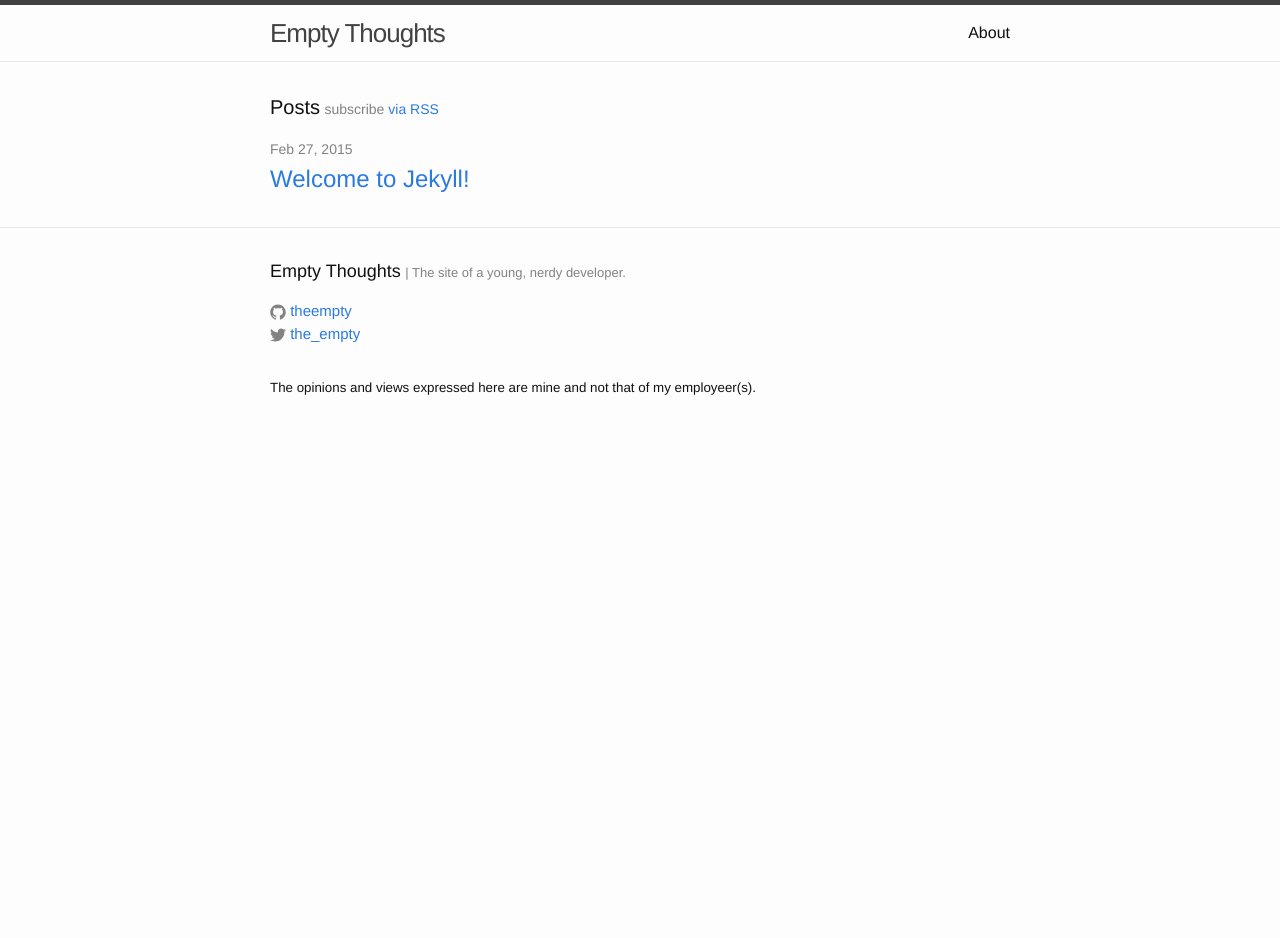
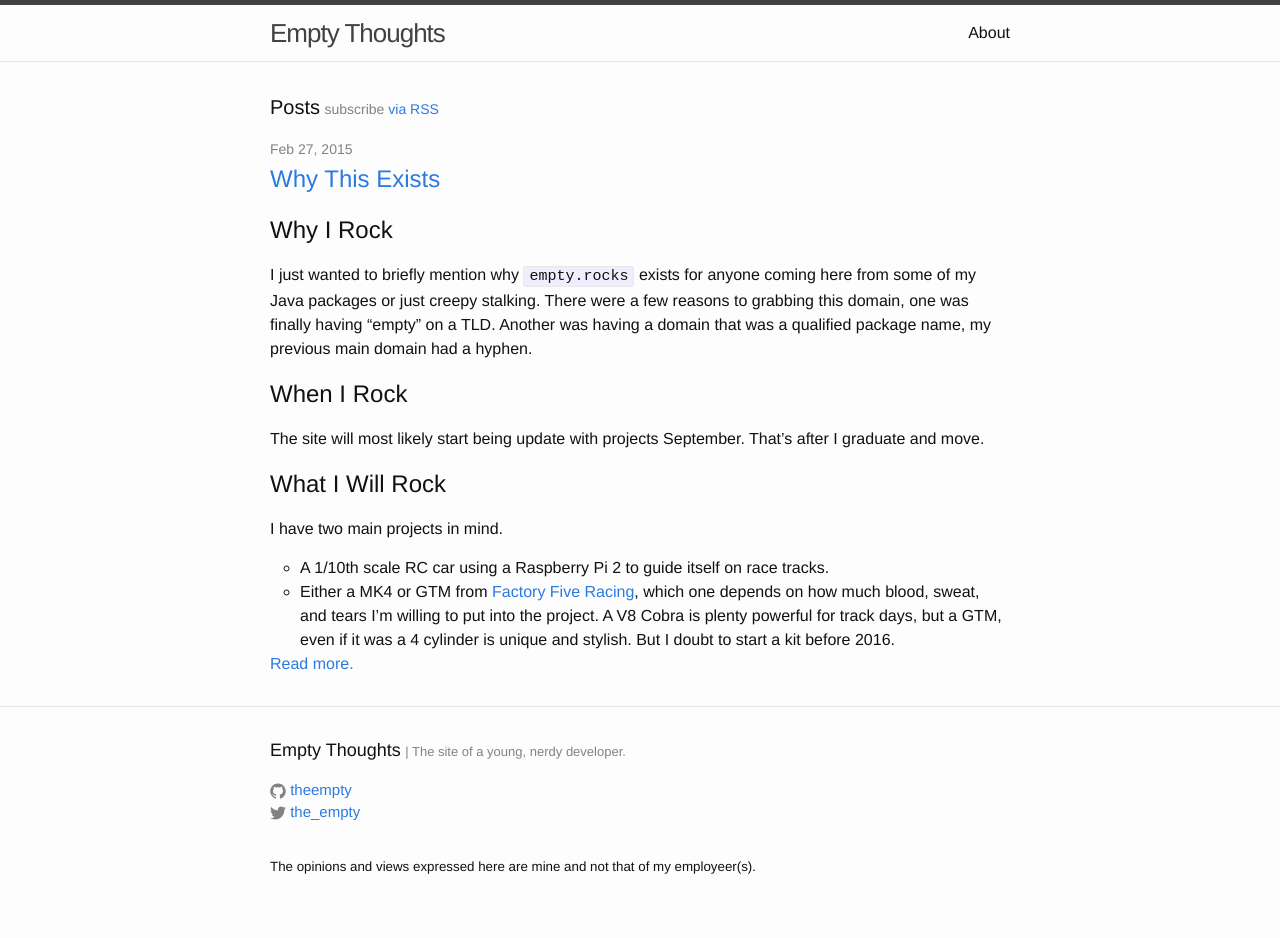
Before and after one commit to TheEmpty/theempty.github.io, a Jekyll site: the page built from index.html, in a window 1280 px wide. Built offline with Jekyll 4.4.1, drawn with Linux system fonts in a browser that asks for light colours; before the commit the page ends 900 px from its top, so only the background shows below that.

Commit message:
Boom, kind of live

```diff
--- a/_config.yml
+++ b/_config.yml
@@ -7,6 +7,7 @@ url: "http://empty.rocks" # the base hostname & protocol for your site
 twitter_username: the_empty
 github_username: theempty
 highlighter: pygments
+excerpt_separator: <!--more-->
 
 # Build settings
 markdown: kramdown
--- a/_posts/2015-02-27-welcome-to-jekyll.markdown
+++ /dev/null
@@ -1,25 +0,0 @@
----
-layout: post
-title:  "Welcome to Jekyll!"
-date:   2015-02-27 07:46:16
-categories: jekyll update
----
-You’ll find this post in your `_posts` directory. Go ahead and edit it and re-build the site to see your changes. You can rebuild the site in many different ways, but the most common way is to run `jekyll serve`, which launches a web server and auto-regenerates your site when a file is updated.
-
-To add new posts, simply add a file in the `_posts` directory that follows the convention `YYYY-MM-DD-name-of-post.ext` and includes the necessary front matter. Take a look at the source for this post to get an idea about how it works.
-
-Jekyll also offers powerful support for code snippets:
-
-{% highlight ruby %}
-def print_hi(name)
-  puts "Hi, #{name}"
-end
-print_hi('Tom')
-#=> prints 'Hi, Tom' to STDOUT.
-{% endhighlight %}
-
-Check out the [Jekyll docs][jekyll] for more info on how to get the most out of Jekyll. File all bugs/feature requests at [Jekyll’s GitHub repo][jekyll-gh]. If you have questions, you can ask them on [Jekyll’s dedicated Help repository][jekyll-help].
-
-[jekyll]:      http://jekyllrb.com
-[jekyll-gh]:   https://github.com/jekyll/jekyll
-[jekyll-help]: https://github.com/jekyll/jekyll-help
--- /dev/null
+++ b/_posts/2015-02-27-why-this-exists.markdown
@@ -0,0 +1,23 @@
+---
+layout: post
+title: "Why This Exists"
+date: 2015-02-27 08:41:00
+categories:
+---
+
+## Why I Rock
+I just wanted to briefly mention why `empty.rocks` exists for anyone
+coming here from some of my Java packages or just creepy stalking.
+There were a few reasons to grabbing this domain, one was finally having
+"empty" on a TLD. Another was having a domain that was a qualified package
+name, my previous main domain had a hyphen.
+
+## When I Rock
+The site will most likely start being update with projects September.
+That's after I graduate and move.
+
+## What I Will Rock
+I have two main projects in mind.
+
+* A 1/10th scale RC car using a Raspberry Pi 2 to guide itself on race tracks.
+* Either a MK4 or GTM from [Factory Five Racing](factoryfive.com), which one depends on how much blood, sweat, and tears I'm willing to put into the project. A V8 Cobra is plenty powerful for track days, but a GTM, even if it was a 4 cylinder is unique and stylish. But I doubt to start a kit before 2016.
--- a/index.html
+++ b/index.html
@@ -17,6 +17,8 @@ layout: default
         <h2>
           <a class="post-link" href="{{ post.url | prepend: site.baseurl }}">{{ post.title }}</a>
         </h2>
+        {{ post.excerpt }}
+        <a href="{{ post.url | prepend: site.baseurl }}">Read more.</a>
       </li>
     {% endfor %}
   </ul>
```
